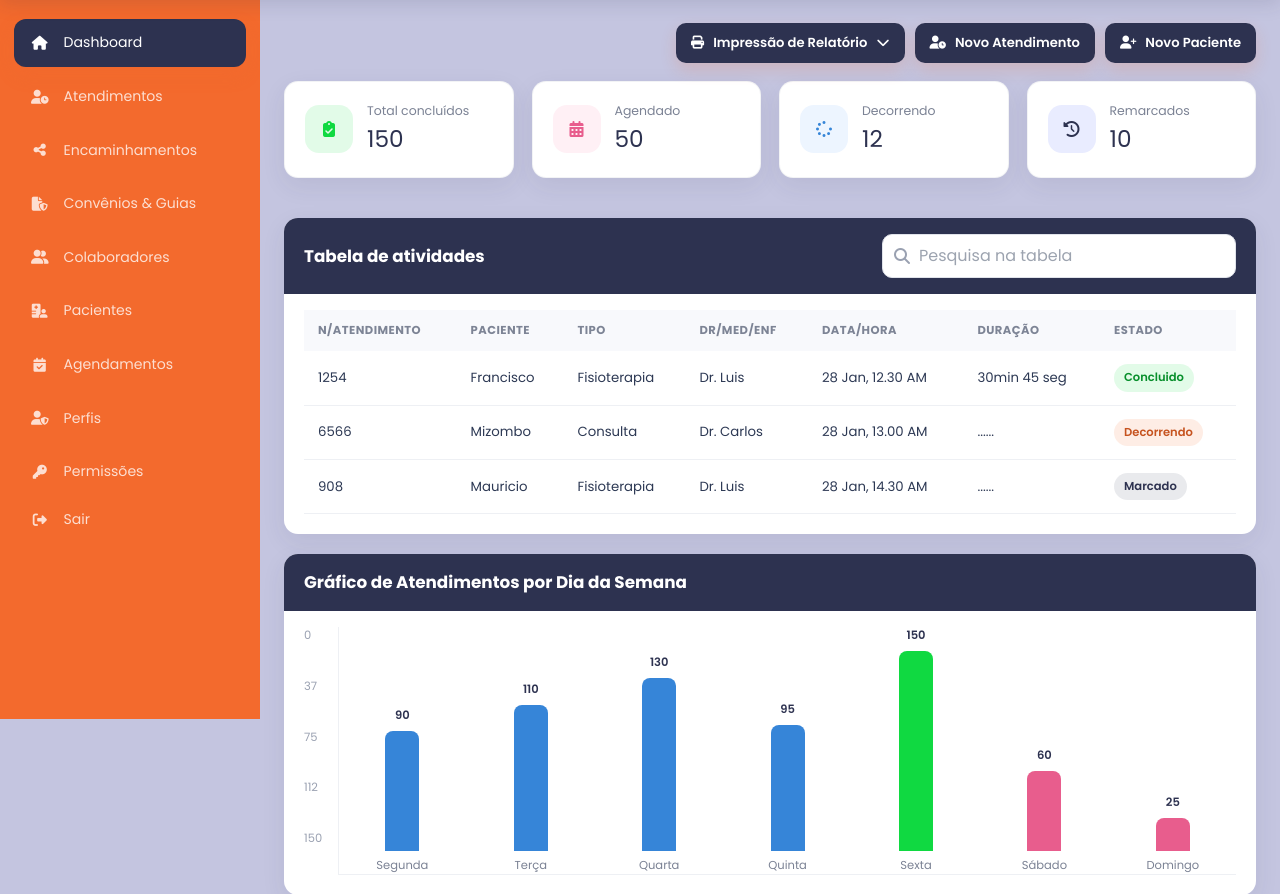
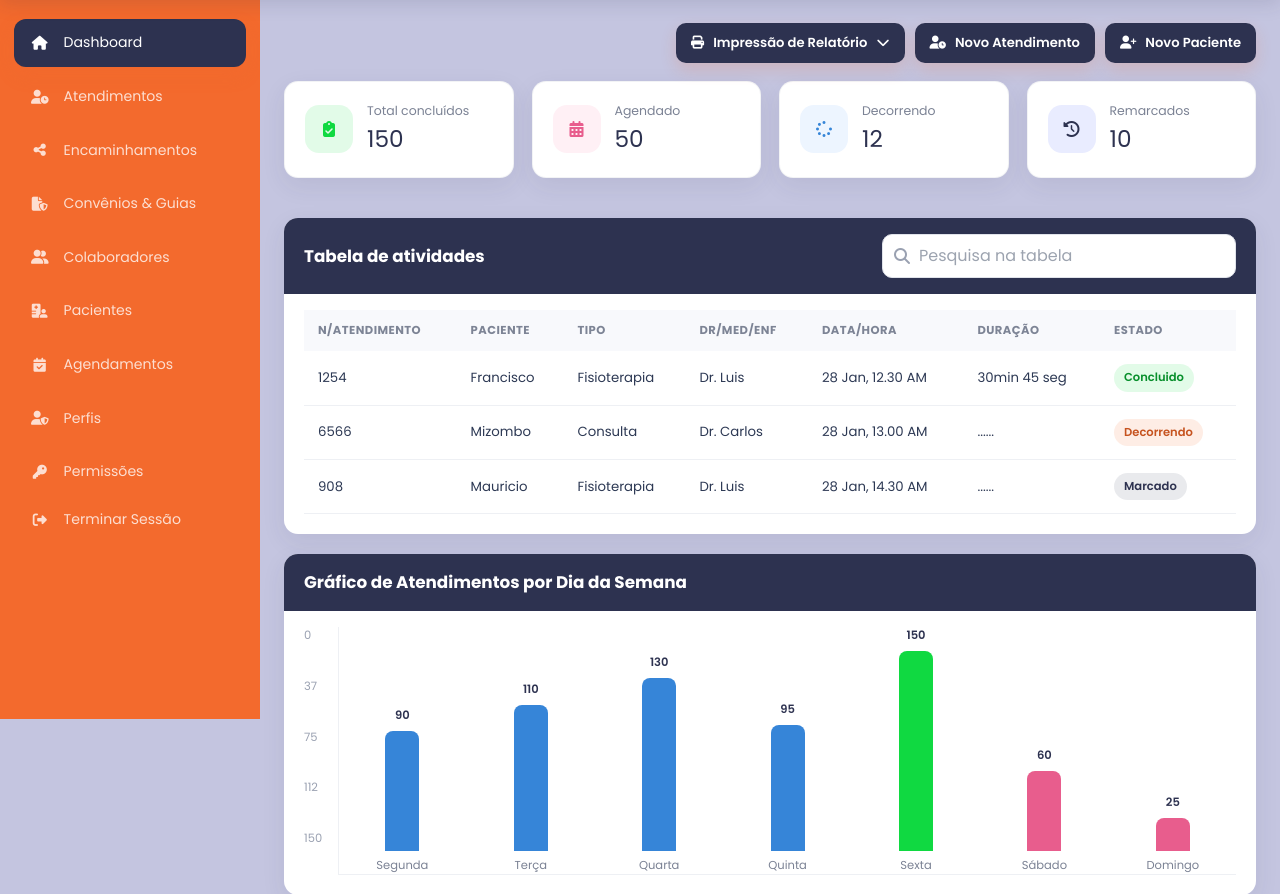
Before and after one commit to antoninoacuratech-programpython/Acura_Med_Final_Render, a Django app: page /dashboard/ in a window 1280 px wide. Shown: the part 81-975 px from the top of the page. Run offline with Django 5.2, Linux system fonts and the light colour scheme; a user stored in the database is signed in; some libraries are stand-ins or nearby versions.

Commit message:
modificado menubar sair para terminar sessa

```diff
--- a/App_Agendamentos/views.py
+++ b/App_Agendamentos/views.py
@@ -8,7 +8,6 @@ from django.db.models.deletion import ProtectedError
 from django.http import JsonResponse
 from django.utils import timezone
 from django.utils.dateparse import parse_datetime
-
 from App_Usuarios.permissoes import requer_permissao
 from App_Usuarios.ultilizador import Utilizador
 from App_Hospital.departamento import Departamento
@@ -247,7 +246,6 @@ def atualizar_status_agendamento(request, agendamento_id):
         agendamento = Agendamento.objects.get(id=agendamento_id)
     except Agendamento.DoesNotExist:
         return JsonResponse({"ok": False, "erro": "Agendamento não encontrado."}, status=404)
-
     status = request.POST.get("status", "").strip()
     status_validos = {codigo for codigo, _ in Agendamento.Status.choices}
 
@@ -256,7 +254,6 @@ def atualizar_status_agendamento(request, agendamento_id):
 
     agendamento.status = status
     agendamento.save(update_fields=["status", "atualizado_em"])
-
     return JsonResponse({
         "ok": True,
         "status": agendamento.status,
@@ -269,14 +266,12 @@ def atualizar_status_agendamento(request, agendamento_id):
 def eliminar_agendamento(request, agendamento_id):
     if request.method != "POST":
         return JsonResponse({"ok": False, "erro": "Método não permitido."}, status=405)
-
     try:
         agendamento = Agendamento.objects.get(id=agendamento_id)
     except Agendamento.DoesNotExist:
         return JsonResponse({"ok": False, "erro": "Agendamento não encontrado."}, status=404)
 
     descricao = str(agendamento)
-
     try:
         agendamento.delete()
     except ProtectedError:
@@ -284,5 +279,4 @@ def eliminar_agendamento(request, agendamento_id):
             "ok": False,
             "erro": "Não é possível eliminar: este agendamento tem registos associados.",
         }, status=400)
-
     return JsonResponse({"ok": True, "mensagem": f"Agendamento '{descricao}' eliminado com sucesso."})
--- a/templates/base/menubar.html
+++ b/templates/base/menubar.html
@@ -18,7 +18,7 @@
                 {% csrf_token %}
             </form>
             <a href="#" onclick="document.getElementById('form-logout').submit(); return false;" data-title="Sair">
-                <i class="fa-solid fa-right-from-bracket"></i><span>Sair</span>
+                <i class="fa-solid fa-right-from-bracket"></i><span>Terminar Sessão</span>
             </a>
         </li>
     </ul>
```
